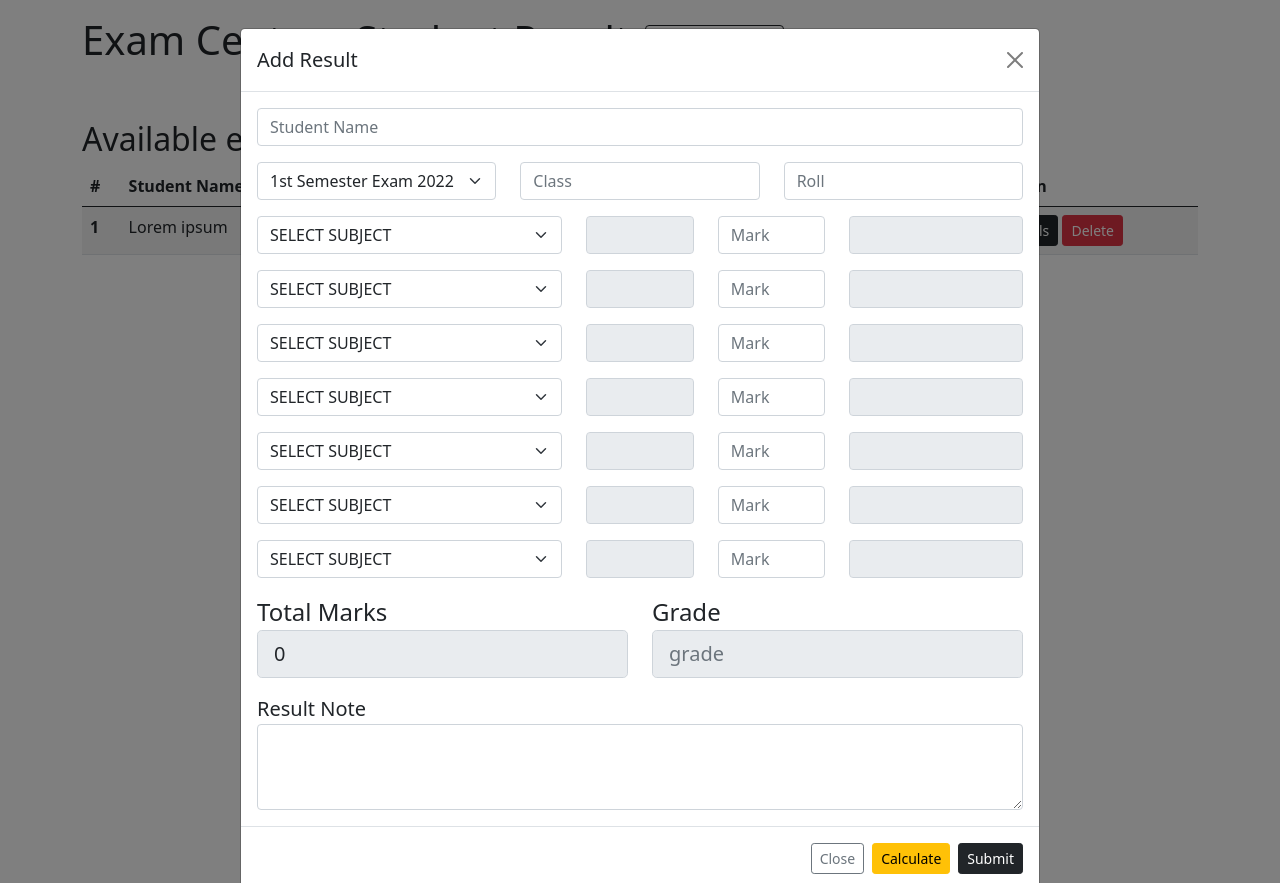
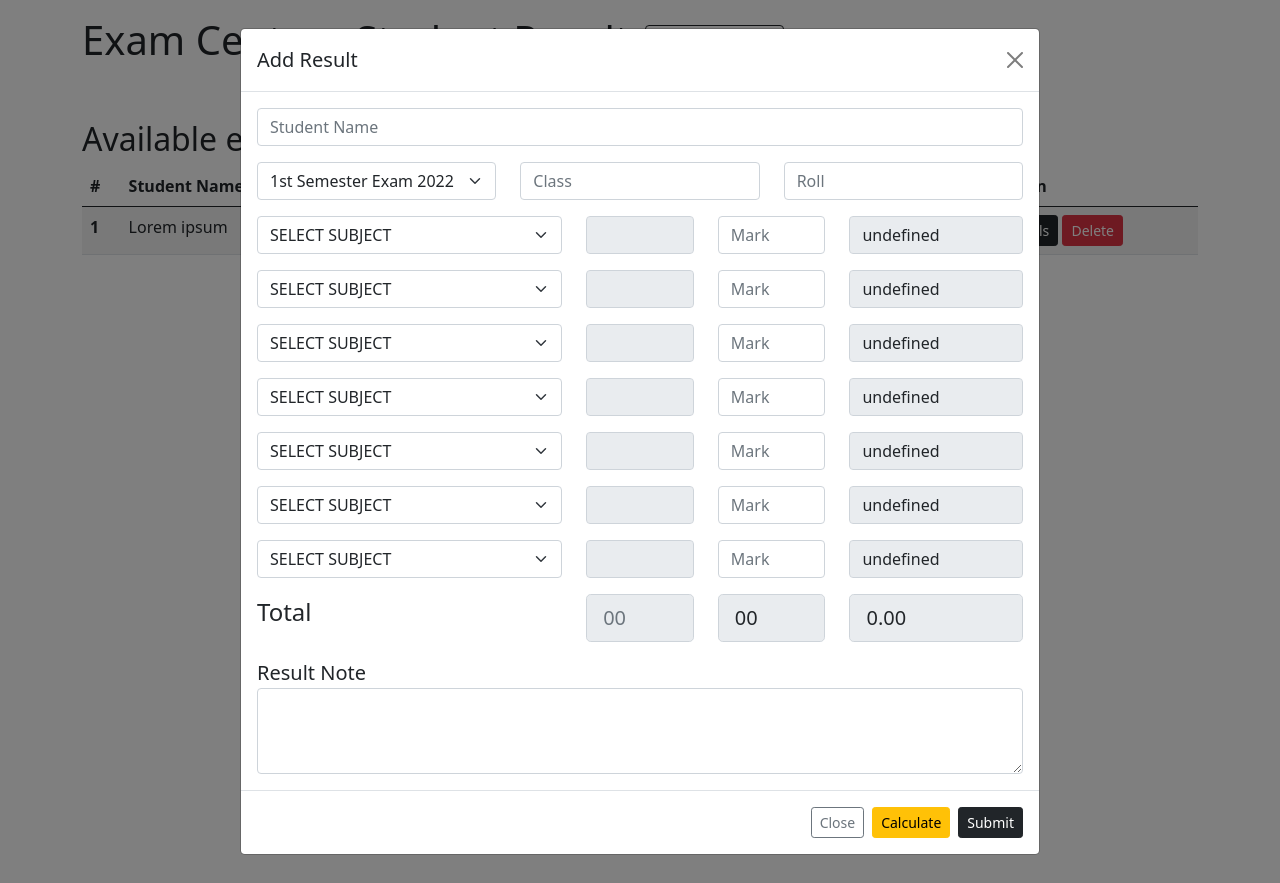
Before and after one commit to talhanasir167/school-suite, a Flask app: page /exam/student/result in a window 1280 px wide, after a click on "Add new result". Run offline with Flask 2, Linux system fonts and the light colour scheme; data comes from the database, SQL or seed files in the repository; both versions use the stored data as it was after the commit; some libraries are stand-ins or nearby versions.

Commit message:
need to fix gpa display issue

```diff
--- a/main_app/templates/exam/addexamStudentResult.html
+++ b/main_app/templates/exam/addexamStudentResult.html
@@ -95,14 +95,14 @@
 
                                 <div class="col-md-2">
                                     {{ form.full_marks(
-                                        class="form-control",
+                                        class="form-control achive_total__marks",
                                         placeholder="Mark"
                                     ) }}
                                 </div>
 
                                 <div class="col-md-3">
                                     {{ form.grade(
-                                        class="form-control",
+                                        class="form-control achive_gpa",
                                         readonly="",
                                         disabled=""
                                     ) }}
@@ -111,33 +111,43 @@
                             {% endfor %}
 
                             <div class="row mb-3">
-                                <div class="col-md-6">
+                                <div class="col-md-5">
                                     <label for="totalmarks" class="fs-4">
-                                        Total Marks
+                                        Total
                                     </label>
+                                </div>
+
+                                <div class="col-md-2">
                                     <input
                                         type="text"
+                                        class="form-control form-control-lg"
                                         id="totalmarks"
-                                        class="form-control form-control-lg"
-                                        placeholder="Total Marks"
-                                        name="totalmarks"
-                                        value="0"
+                                        placeholder="00"
                                         disabled readonly
                                     />
                                 </div>
 
-                                <div class="col-md-6">
-                                     <label for="grade" class="fs-4">
-                                        Grade
-                                    </label>
-                                    <input
-                                        type="text"
-                                        class="form-control form-control-lg"
-                                        placeholder="grade"
-                                        name="grade"
-                                        disabled readonly
-                                    />
+                                <div class="col-md-2">
+                                    {{ form.subject_total_marks(
+                                        id="totalachivemarks",
+                                        class="form-control form-control-lg",
+                                        value="00",
+                                        readonly="",
+                                        disabled=""
+                                    ) }}
                                 </div>
+
+                                <div class="col-md-3">
+                                    {{ form.total_grade(
+                                        id="totalgrade",
+                                        class="form-control form-control-lg",
+                                        value="0.00",
+                                        readonly="",
+                                        disabled=""
+                                    ) }}
+                                </div>
+
+
                             </div>
 
                             <div class="row">
@@ -217,12 +227,115 @@
 
 
 <script>
+// CALCULATE GPA - 100
+const gpaCalc = (number) => {
+    if (number > 79) {
+        return 5.0;
+    } else if (number > 69 && number < 80) {
+        return 4.0;
+    } else if (number > 59 && number < 70) {
+        return 3.5;
+    } else if (number > 49 && number < 60) {
+        return 3.0;
+    } else if (number > 39 && number < 50) {
+        return 2.0;
+    } else if (number >= 32 && number < 40) {
+        return 1.0;
+    } else if (number >= 0 && number < 32) {
+        return 0;
+    } else {
+        alert(
+            "Please check the number again. something went wrong!"
+        );
+    }
+}
+
+
+// for 50 marks
+const gpaClC50 = (number) => {
+    if (number >= 40 && number <= 50) {
+        return 5.0;
+    } else if (number >= 36 && number <= 39) {
+        return 4.0;
+    } else if (number >= 30 && number <= 35) {
+        return 3.5;
+    } else if (number >= 25 && number <= 29) {
+        return 3.0;
+    } else if (number >= 20 && number <= 24) {
+        return 2.0;
+    } else if (number >= 16 && number <= 19) {
+        return 1.0;
+    } else if (number >= 0 && number <= 15) {
+        return 0;
+    }
+
+    // else {
+    //     alert(
+    //         "Please check the number again. something went wrong!"
+    //     );
+    // }
+};
+
+let gpa;
+let totalmarks = 0;
+let totalAchiveMarks = 0;
+const allFullMarks = document.querySelectorAll('.full__marks');
+const achiveTotalMarks = document.querySelectorAll('.achive_total__marks');
+let totalMarkEl = document.querySelector('#totalmarks');
+let totalAchivemarkEl = document.querySelector('#totalachivemarks');
+let totalAchiveGradeEl = document.querySelector('#totalgrade');
+let calculate = document.querySelector('#calculate');
+
+calculate.addEventListener('click', () => {
+
+    // reset the total marks, otherwise it will add previouse number that we added
+    totalmarks=0;
+    totalAchiveMarks = 0;
+
+    allFullMarks.forEach(mark => {
+        if (mark.value!=false){
+
+            if(mark.value == '50') {
+                achiveTotalMarks.forEach(achivemark => {
+                    if (achivemark.value!=false) {
+                        gpa = gpaClC50(achivemark.value);
+                        totalAchiveGradeEl.vlaue = gpa;
+                    }
+                });
+            } else if (mark.value == '100') {
+                achiveTotalMarks.forEach(achivemark => {
+                    if (achivemark.value!=false) {
+                        gpa = gpaCalc(achivemark.value);
+                        totalAchiveGradeEl.vlaue = gpa;
+                    }
+                });
+            }
+
+            totalmarks = totalmarks + parseFloat(mark.value);
+        }
+    });
+
+    achiveTotalMarks.forEach(achivemark => {
+        if (achivemark.value!=false){
+            totalAchiveMarks = totalAchiveMarks + parseFloat(achivemark.value);
+        }
+    });
+
+    totalMarkEl.value = totalmarks;
+    totalAchivemarkEl.value = totalAchiveMarks;
+});
+
+
+
 // FETCH DATA OF SUBJECT
 let exam__container = document.querySelectorAll('.exam__container');
 
 exam__container.forEach(element => {
     let current_state = element.querySelector('.exam__subject');
     let current_fullmarks = element.querySelector('.full__marks');
+    let current_gpa = element.querySelector('.achive_gpa');
+
+    current_gpa.value = gpa;
 
     current_state.addEventListener('change', () => {
         subject = current_state.value;
@@ -233,34 +346,11 @@
             .then(data => {
                 fullmarks = data.subjects[0].full_marks;
                 current_fullmarks.value = fullmarks;
+
             });
         });
     });
 });
 
-
-// CALCULATE TOTAL MARKS
-const totalmarkCalc = () => {
-
-}
-
-let totalmarks = 0;
-const allmarks = document.querySelectorAll('.full__marks');
-let totalmarkel = document.querySelector('#totalmarks');
-let calculate = document.querySelector('#calculate');
-
-calculate.addEventListener('click', () => {
-    totalmarks=0;
-    allmarks.forEach(mark => {
-        // console.log(mark.value);
-        if (mark.value!=false){
-            totalmarks = totalmarks + parseFloat(mark.value);
-        }
-    });
-
-    totalmarkel.value = totalmarks;
-});
-
-
 </script>
 {% endblock %}
```
Also changed, not shown: main_app/site.db.
